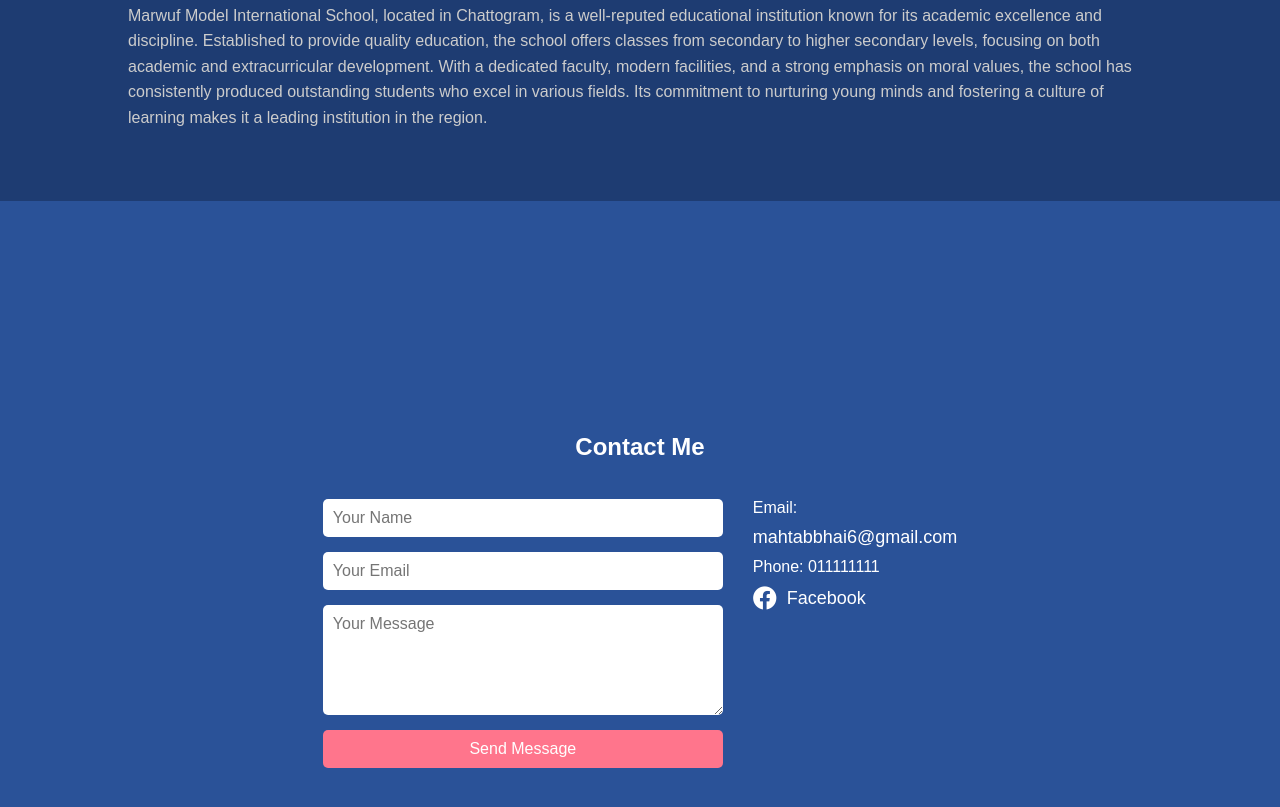
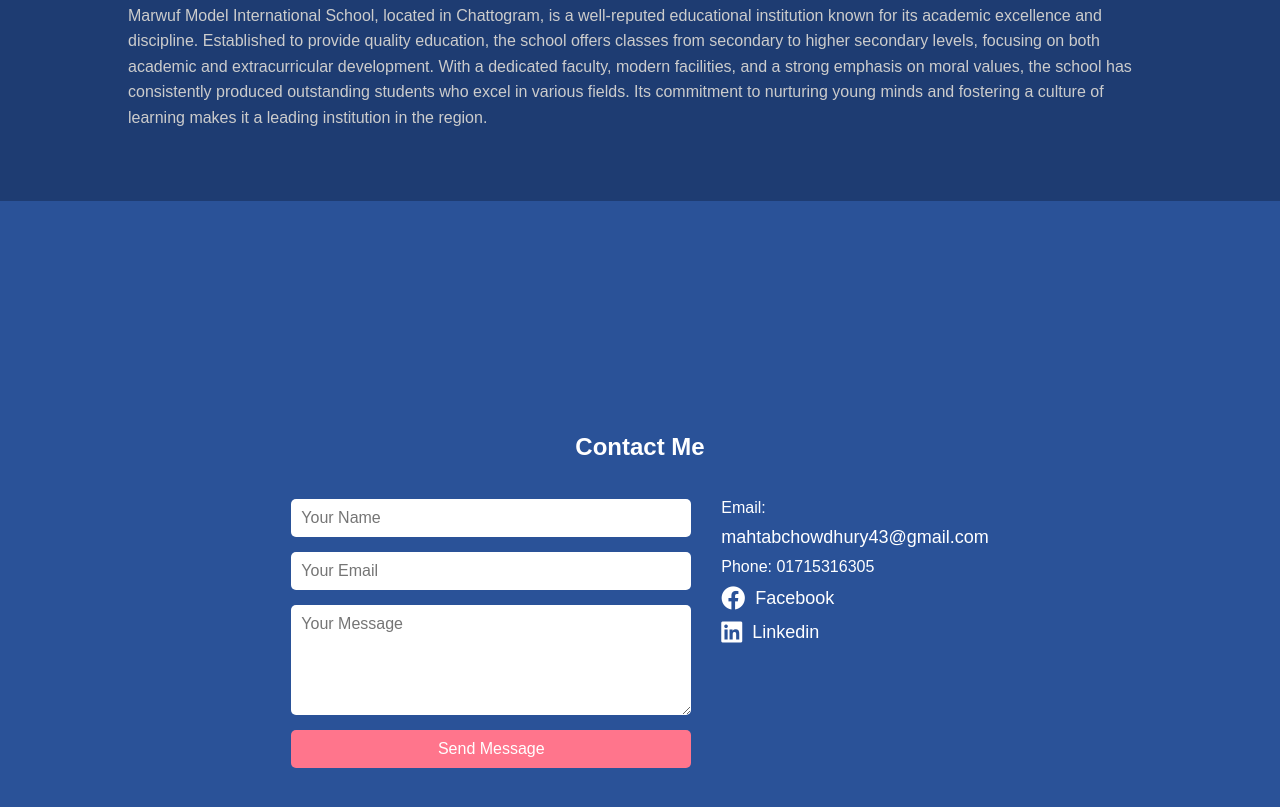
Before and after one commit to tahmidalvee6/Mahtab-Portfolio, a plain HTML site: page index.html in a window 1280 px wide. Shown: the part 4842-5649 px from the top of the page. Drawn offline with Linux system fonts and the light colour scheme; a script that the page names is missing.

Commit message:
Update index.html

```diff
--- a/index.html
+++ b/index.html
@@ -226,12 +226,17 @@ I am passionate about learning and applying new business concepts, and my goal i
                     <button type="submit">Send Message</button>
                 </form>
                 <div class="social-media">
-                    <p>Email: <a href="mailto:tahmidalveeofficial6@gmail.com">mahtabbhai6@gmail.com</a></p>
-                    <p>Phone: 011111111</p>
+                    <p>Email: <a href="mailto:mahtabchowdhury43@gmail.com">mahtabchowdhury43@gmail.com</a></p>
+                    <p>Phone: 01715316305</p>
 
                     <p>
                         <a href="https://www.facebook.com/mahtab.chowdhury05" target="_blank">
                             <i class="fab fa-facebook"></i> Facebook
+                        </a>
+                    </p>
+                    <p>
+                        <a href="https://www.linkedin.com/in/mahtab-ul-alam-chowdhury-99b56724b " target="_blank">
+                            <i class="fab fa-linkedin"></i> Linkedin
                         </a>
                     </p>
                 </div>
```
